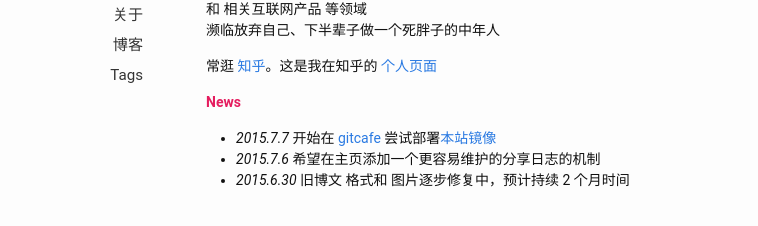
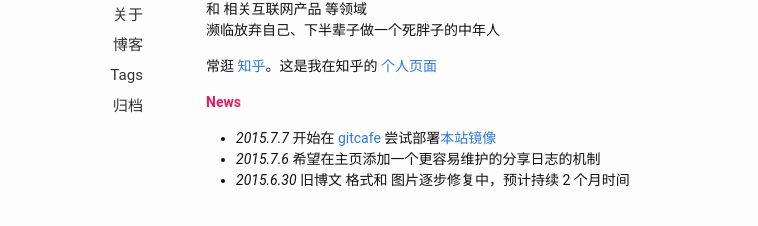
Before and after one commit to leoshcn/leoshcn.github.io, a Jekyll site: the page built from index.md, in a window 1280 px wide. Shown: the part 210-436 px from the top of the page, without its empty margins (177-935 px from the left). Built offline with Jekyll 4.4.1, drawn with Linux system fonts in a browser that asks for light colours.

Commit message:
index page add

```diff
--- a/_includes/header.html
+++ b/_includes/header.html
@@ -19,6 +19,7 @@
           <li><a href="{{ page.url | prepend: site.baseurl }}">{{ page.title }}</a></li>
           {% endif %}
         {% endfor %}
+		<li><a href="/blog/archive">归档</a></li>
 
 	 </ul>
 
```
Also changed, not shown: _posts/2006-06-13-lifes-too-short-for-the-wrong-job.md (+1 -1 lines).
